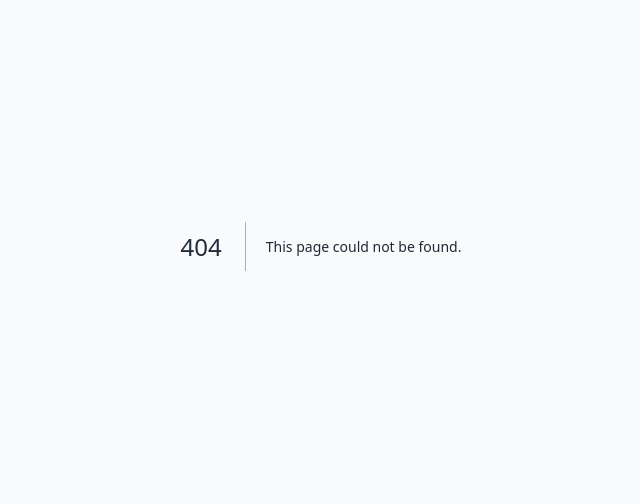
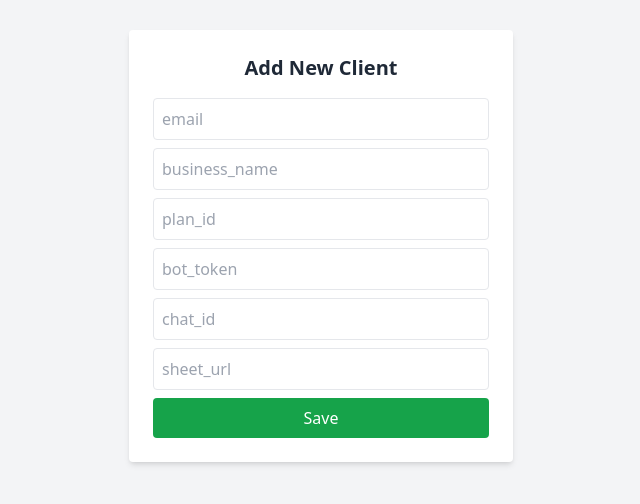
Before and after one commit to breemo/Auto-Responder-App, a Next.js app: page /admin/clients/add in a window 1280 px wide. Before the commit this address had no page. Shown: the part 154-658 px from the top of the page, without its empty margins (319-959 px from the left). Built offline with nearby package versions, Linux system fonts and the light colour scheme.

Commit message:
Create page.jsx

```diff
--- /dev/null
+++ b/app/admin/clients/add/page.jsx
@@ -0,0 +1,50 @@
+'use client'
+import { useState } from 'react'
+import { supabase } from '@/lib/supabaseClient'
+
+export default function AddClient() {
+  const [form, setForm] = useState({
+    email: '',
+    business_name: '',
+    plan_id: '',
+    bot_token: '',
+    chat_id: '',
+    sheet_url: ''
+  })
+  const [msg, setMsg] = useState('')
+
+  const handleChange = (e) => setForm({ ...form, [e.target.name]: e.target.value })
+
+  const handleSubmit = async (e) => {
+    e.preventDefault()
+    const { error } = await supabase.from('clients').insert([
+      {
+        email: form.email,
+        business_name: form.business_name,
+        plan_id: form.plan_id
+      }
+    ])
+    setMsg(error ? '❌ ' + error.message : '✅ Client added successfully!')
+  }
+
+  return (
+    <div className="min-h-screen flex items-center justify-center bg-gray-100">
+      <form onSubmit={handleSubmit} className="bg-white p-6 rounded shadow-md w-96">
+        <h2 className="text-xl font-bold mb-4 text-center">Add New Client</h2>
+        {['email', 'business_name', 'plan_id', 'bot_token', 'chat_id', 'sheet_url'].map((f) => (
+          <input
+            key={f}
+            name={f}
+            placeholder={f}
+            onChange={handleChange}
+            className="border p-2 mb-2 w-full rounded"
+          />
+        ))}
+        <button className="bg-green-600 text-white w-full py-2 rounded hover:bg-green-700">
+          Save
+        </button>
+        {msg && <p className="mt-2 text-center">{msg}</p>}
+      </form>
+    </div>
+  )
+}
```
